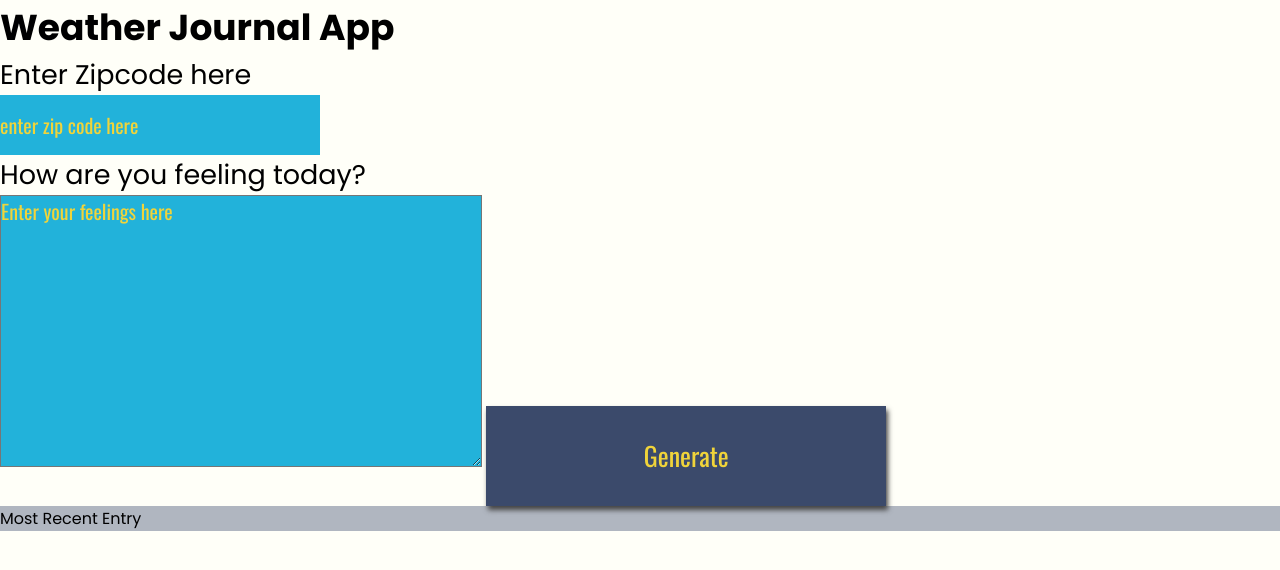
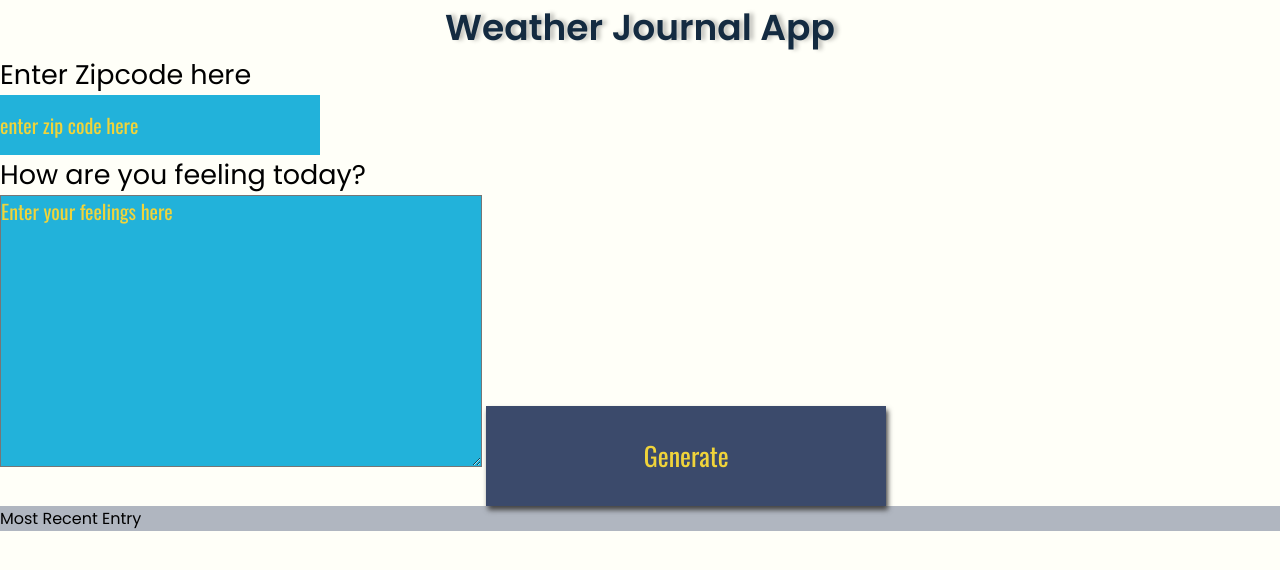
Before and after one commit to khaledMuhammad-dev/udacity-weather-journal-app, a website: page website/index.html in a window 1280 px wide. Drawn offline with nearby package versions, Linux system fonts and the light colour scheme; a web font is replaced by a local one.

Commit message:
add the headline style

```diff
--- a/website/style.css
+++ b/website/style.css
@@ -29,7 +29,7 @@ body{
 /* end general */
 
 #app{
-    height:100vh;
+    min-height:100vh;
     justify-content: center;
     font-size: 1rem;
     font-family: 'Poppins','Oswald', sans-serif;
@@ -60,7 +60,10 @@ body{
 }
 
 .headline {
-
+    text-align: center;
+    font-weight: 600;
+    text-shadow: 4px 0 4px  rgba(0, 0, 0, 0.25);
+    color: var(--navy-blue);
 }
 .title{
 
```
